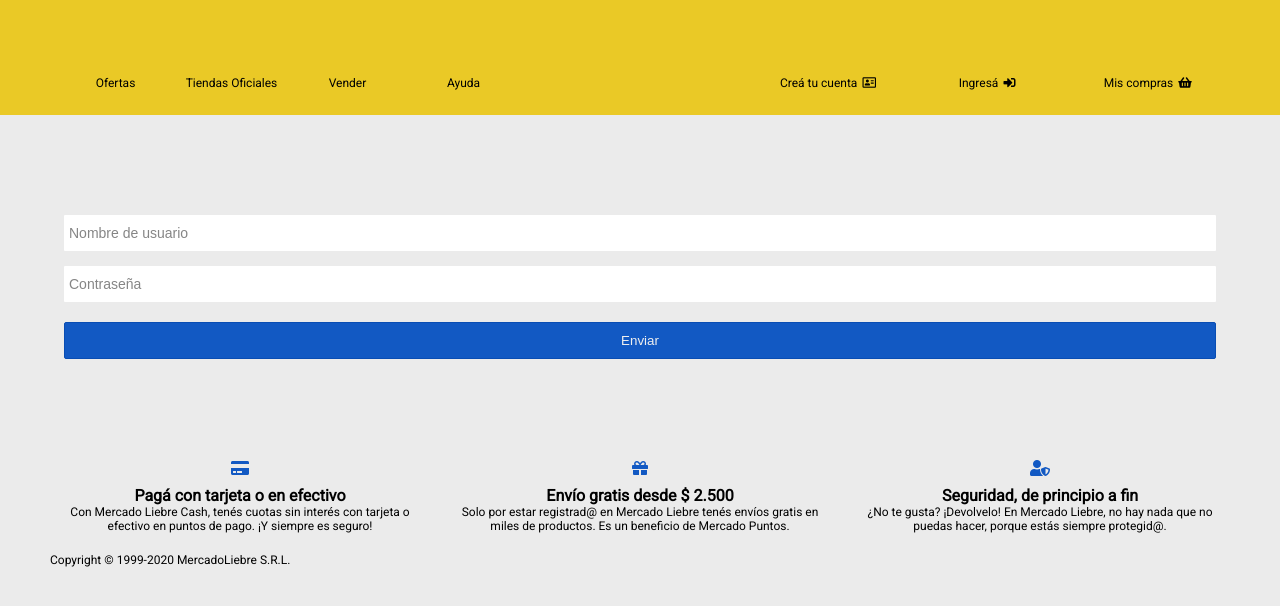
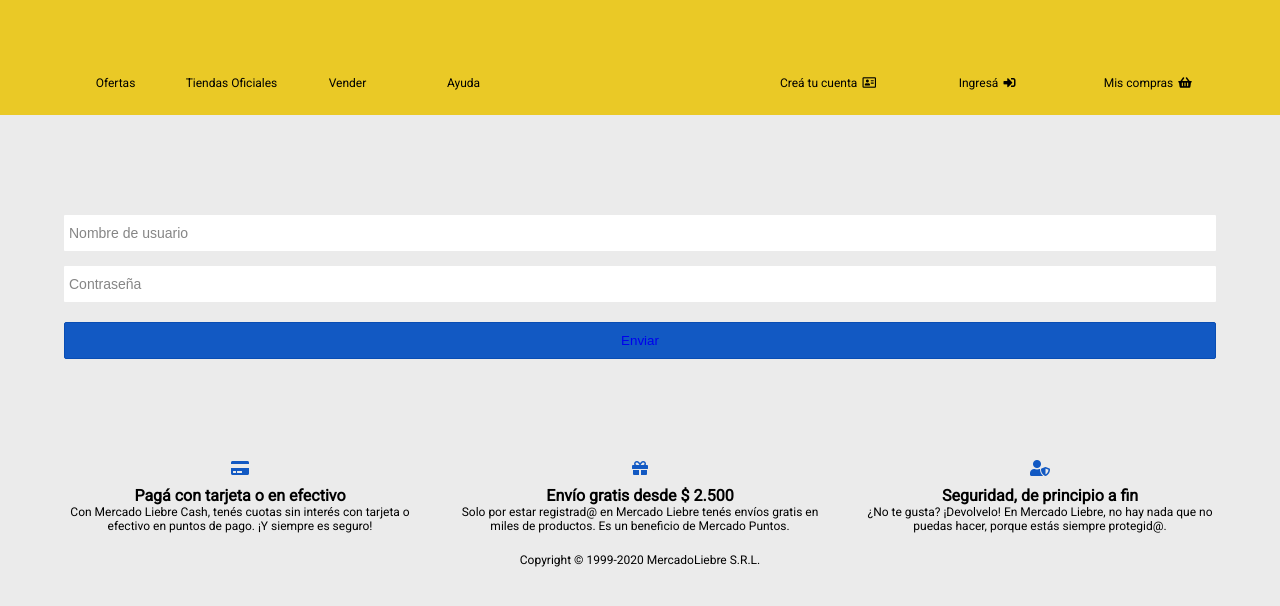
Before and after one commit to MicaPupparo/mercadoliebre, a website: page views/login.html in a window 1280 px wide. Shown: the part 194-800 px from the top of the page. Drawn offline with Linux system fonts and the light colour scheme; files whose address does not match are found by name.

Commit message:
arregle unos probelmas

```diff
--- a/app.js
+++ b/app.js
@@ -6,7 +6,7 @@
 const publicPath = path.resolve(__dirname, "./public");
 app.use(express.static(publicPath));
 
-app.listen(process.env.PORT || 3000, () => {
+app.listen(process.env.PORT || 5000, () => {
     console.log("El servidor está funcionando");
 });
 
--- a/public/css/styles-login.css
+++ b/public/css/styles-login.css
@@ -28,6 +28,10 @@
     cursor: pointer;
 }
 
+.button a{
+    text-decoration: none;
+}
+
 input:focus::placeholder{
     color: transparent;
 }
--- a/public/css/styles.css
+++ b/public/css/styles.css
@@ -241,7 +241,7 @@
 }
 
 #copyright{
-    text-align: left;
+    text-align: center;
     padding: 10px;
 }
 
--- a/views/login.html
+++ b/views/login.html
@@ -46,7 +46,7 @@
     <form action="" method="POST">
         <input type="text"  class="input" name="user" placeholder="Nombre de usuario" required>
         <input type="password" class="input" name="password" placeholder="Contraseña" required>
-        <button type="menu" class="button">Enviar</button>
+        <button type="menu" class="button"><a href="/">Enviar</a></button>
     </form>
     <footer>
         <section class="footer-section">
```
